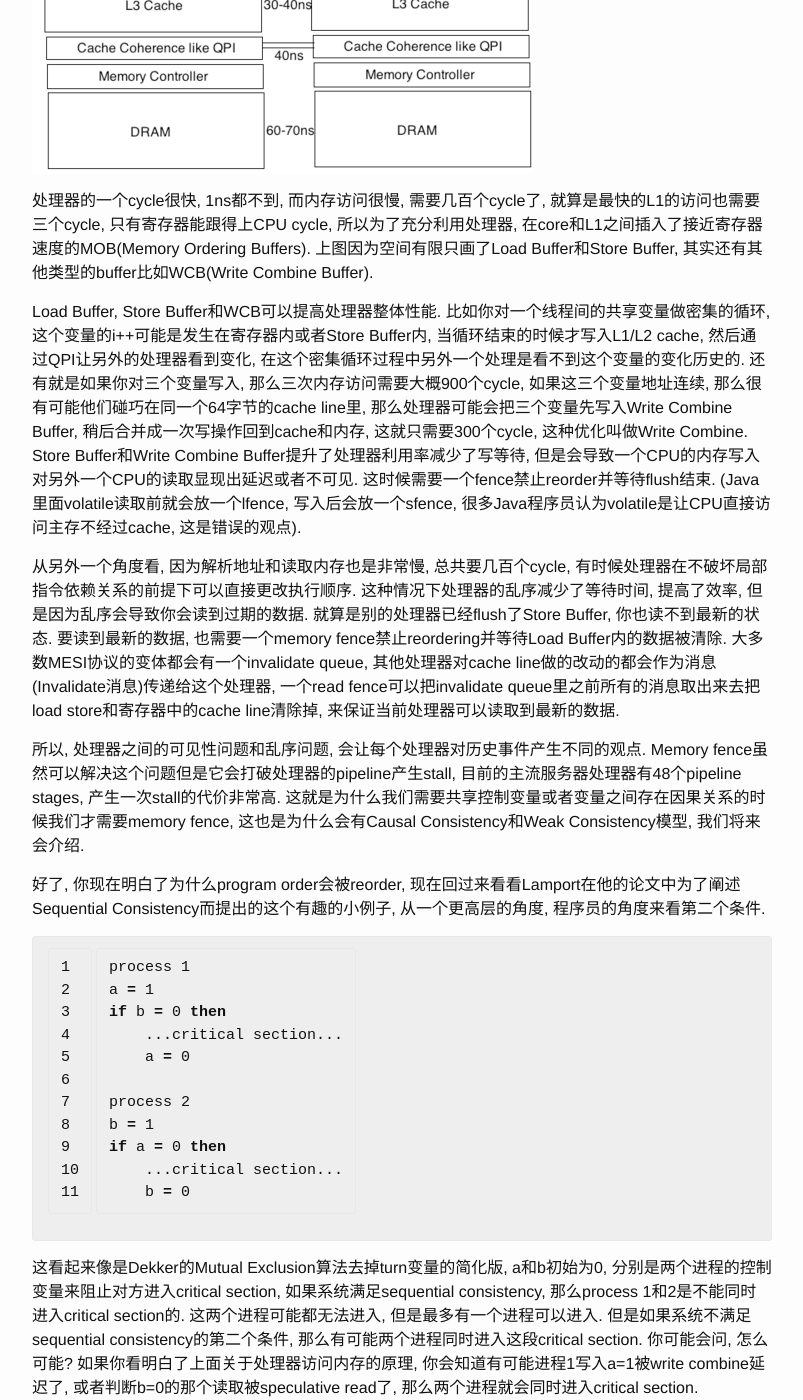
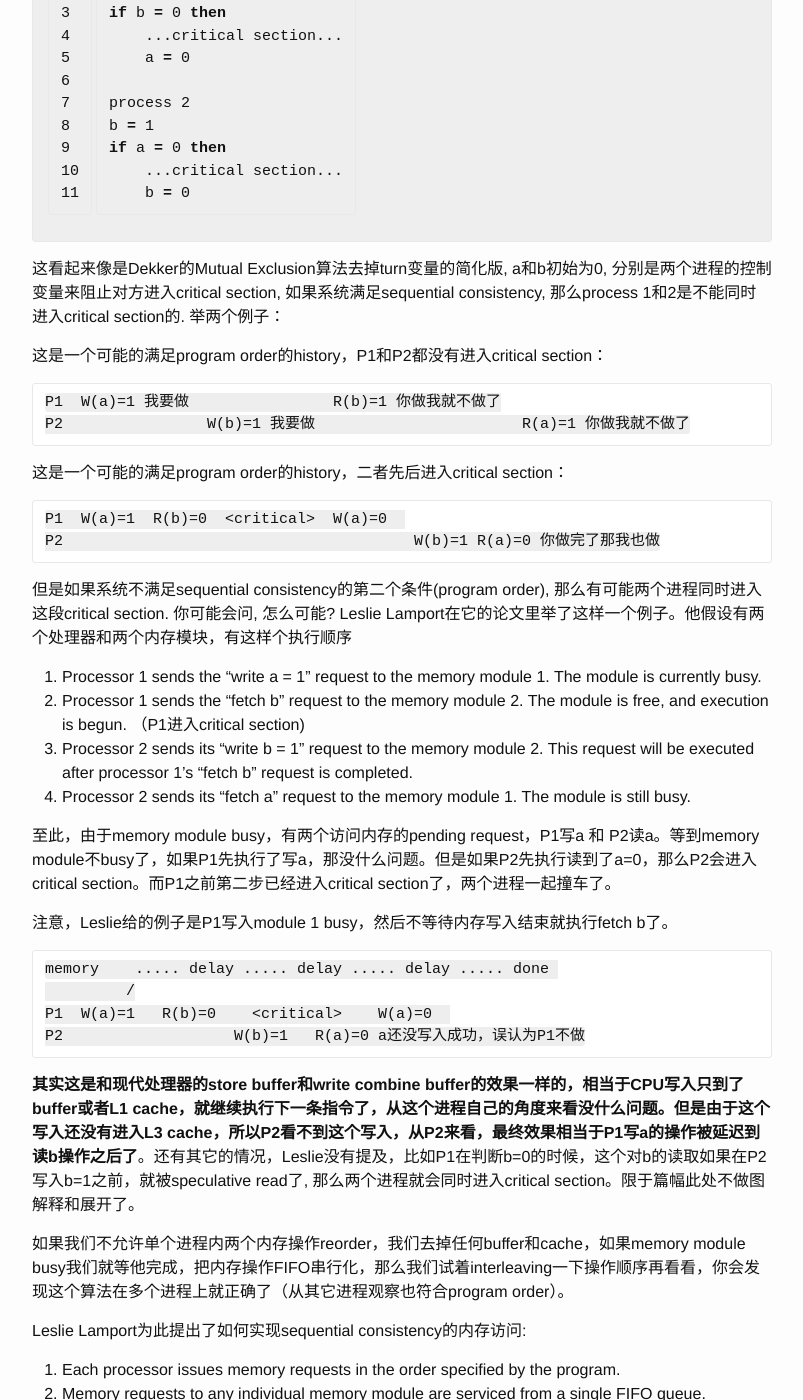
Before and after one commit to DanielYWoo/danielywoo.github.io, a Jekyll site: the page built from _posts/2015-11-23-history-of-distributed-systems-1.markdown, in a window 1280 px wide and 1400 px high, scrolled down 7853 px. Shown: the whole window, without its empty margins (238-1041 px from the left). Built offline with Jekyll 4.4.1, drawn with Linux system fonts in a browser that asks for light colours; comment, search, counter and statistics services are not loaded; some of the changed text lies outside the part shown.

Commit message:
extract program order

````diff
--- a/_posts/2015-11-23-history-of-distributed-systems-1.markdown
+++ b/_posts/2015-11-23-history-of-distributed-systems-1.markdown
@@ -96,25 +96,13 @@
 
 如果对于x的两次写入都是发生在同一个进程, 比如P0, 那么前面B的情况也不符合Sequential Consistency了. 为什么呢? 因为这样此P0就不符合program order了. 我们来看Lamport的定义中第二个方面关于program order的解释.
 
-第二个方面对于没有多线程开发经验的工程师稍微难理解一些. 比如两个进程P1, P2上发生的事件分别是1,2, 3, 4和5, 6, 7, 8, 如下图所示. 那么从全局来看我们必须要让事件交错成一个有序的集合. 从下图右边global-1的观点来看这样的交错和P1/P2是符合Sequential Consistency的, 但是global-2就不是, 其中1,4,3,2的顺序并不是P1的"program order". 第一种情况中P1和P2的原始顺序在交错中仍然得到了保留, 这个过程叫做arbitrary order-preserving interleaving.
+第二个方面对于没有多线程开发经验的工程师稍微难理解一些. 比如两个进程P1, P2上发生的事件分别是1, 2, 3, 4和5, 6, 7, 8。假设 如下图所示. 那么从全局来看我们必须要让事件交错成一个有序的集合，这个过程叫做arbitrary interleaving。从下图右边global-1的观点来看这样的交错是符合Sequential Consistency的, 这个过程叫做arbitrary order-preserving interleaving。但是global-2就不一定符合Sequential Consistency, 如果1-2-3-4操作的是同一个变量之间存在因果关系不可重排序，那么其中1,4,3,2的顺序显然不是P1的"program order".
 
 <img src="../images/2015-11-23/sc3.png" max-height="500px">
 
-不熟悉多线程编程的工程师可能会问, 为什么P1和global-2中对于3和2的顺序有不同的观点? 为什么program order还会变? 我这里稍微解释一下CPU读写内存的工作原理, 熟悉C++/Java内存模型的程序员可以跳过这部分.
+不熟悉多线程编程的工程师可能会问, 为什么原始的P1的执行顺序1-2-3-4在执行期会变成和global-2中1-4-3-2的顺序？这个解释比较长，我把它挪到了一篇新文章里，对此有兴趣的可以先读一下。处理器之间的可见性问题和乱序问题, 会让每个处理器对历史事件产生不同的观点. Memory fence虽然可以解决这个问题但是它会打破处理器的pipeline产生stall, 目前的主流服务器处理器有48个pipeline stages, 产生一次stall的代价非常高. 这就是为什么我们需要共享控制变量或者变量之间存在因果关系的时候我们才需要memory fence, 这也是为什么会有Causal Consistency和Weak Consistency模型, 我们将来会介绍。
 
-下面是典型的志强两路处理器的样子. 每个处理器的每个core有自己的L1/L2 cache, 所有的core共享L3 cache, 然后两颗处理器之间通过环形QPI通道实现cache coherence. 这样, 整个cache系统就成为了所有处理器核心看内存的窗口, 或者说是唯一事实.
-
-<img src="../images/2015-11-23/sc4.png" max-height="500px">
-
-处理器的一个cycle很快, 1ns都不到, 而内存访问很慢, 需要几百个cycle了, 就算是最快的L1的访问也需要三个cycle, 只有寄存器能跟得上CPU cycle, 所以为了充分利用处理器, 在core和L1之间插入了接近寄存器速度的MOB(Memory Ordering Buffers). 上图因为空间有限只画了Load Buffer和Store Buffer, 其实还有其他类型的buffer比如WCB(Write Combine Buffer).
-
-Load Buffer, Store Buffer和WCB可以提高处理器整体性能. 比如你对一个线程间的共享变量做密集的循环, 这个变量的i++可能是发生在寄存器内或者Store Buffer内, 当循环结束的时候才写入L1/L2 cache, 然后通过QPI让另外的处理器看到变化, 在这个密集循环过程中另外一个处理是看不到这个变量的变化历史的. 还有就是如果你对三个变量写入, 那么三次内存访问需要大概900个cycle, 如果这三个变量地址连续, 那么很有可能他们碰巧在同一个64字节的cache line里, 那么处理器可能会把三个变量先写入Write Combine Buffer, 稍后合并成一次写操作回到cache和内存, 这就只需要300个cycle, 这种优化叫做Write Combine. Store Buffer和Write Combine Buffer提升了处理器利用率减少了写等待, 但是会导致一个CPU的内存写入对另外一个CPU的读取显现出延迟或者不可见. 这时候需要一个fence禁止reorder并等待flush结束. (Java里面volatile读取前就会放一个lfence, 写入后会放一个sfence, 很多Java程序员认为volatile是让CPU直接访问主存不经过cache, 这是错误的观点).
-
-从另外一个角度看, 因为解析地址和读取内存也是非常慢, 总共要几百个cycle, 有时候处理器在不破坏局部指令依赖关系的前提下可以直接更改执行顺序. 这种情况下处理器的乱序减少了等待时间, 提高了效率, 但是因为乱序会导致你会读到过期的数据. 就算是别的处理器已经flush了Store Buffer, 你也读不到最新的状态. 要读到最新的数据, 也需要一个memory fence禁止reordering并等待Load Buffer内的数据被清除. 大多数MESI协议的变体都会有一个invalidate queue, 其他处理器对cache line做的改动的都会作为消息(Invalidate消息)传递给这个处理器, 一个read fence可以把invalidate queue里之前所有的消息取出来去把load store和寄存器中的cache line清除掉, 来保证当前处理器可以读取到最新的数据.
-
-所以, 处理器之间的可见性问题和乱序问题, 会让每个处理器对历史事件产生不同的观点. Memory fence虽然可以解决这个问题但是它会打破处理器的pipeline产生stall, 目前的主流服务器处理器有48个pipeline stages, 产生一次stall的代价非常高. 这就是为什么我们需要共享控制变量或者变量之间存在因果关系的时候我们才需要memory fence, 这也是为什么会有Causal Consistency和Weak Consistency模型, 我们将来会介绍.
-
-好了, 你现在明白了为什么program order会被reorder, 现在回过来看看Lamport在他的论文中为了阐述Sequential Consistency而提出的这个有趣的小例子, 从一个更高层的角度, 程序员的角度来看第二个条件.
+好了, 你现在明白了为什么reoder会破坏program order, 现在回过来看看Lamport在他的论文中为了阐述Sequential Consistency而提出的这个有趣的小例子, 从一个更高层的角度, 程序员的角度来看第二个条件。
 
 {% highlight bash linenos %}
 process 1
@@ -130,14 +118,45 @@
     b = 0
 {% endhighlight %}
 
-这看起来像是Dekker的Mutual Exclusion算法去掉turn变量的简化版, a和b初始为0, 分别是两个进程的控制变量来阻止对方进入critical section, 如果系统满足sequential consistency, 那么process 1和2是不能同时进入critical section的. 这两个进程可能都无法进入, 但是最多有一个进程可以进入. 但是如果系统不满足sequential consistency的第二个条件, 那么有可能两个进程同时进入这段critical section. 你可能会问, 怎么可能? 如果你看明白了上面关于处理器访问内存的原理, 你会知道有可能进程1写入a=1被write combine延迟了, 或者判断b=0的那个读取被speculative read了, 那么两个进程就会同时进入critical section.
+这看起来像是Dekker的Mutual Exclusion算法去掉turn变量的简化版, a和b初始为0, 分别是两个进程的控制变量来阻止对方进入critical section, 如果系统满足sequential consistency, 那么process 1和2是不能同时进入critical section的. 举两个例子：
+
+这是一个可能的满足program order的history，P1和P2都没有进入critical section：
+```
+P1  W(a)=1 我要做                R(b)=1 你做我就不做了
+P2                W(b)=1 我要做                       R(a)=1 你做我就不做了
+```
+这是一个可能的满足program order的history，二者先后进入critical section：
+```
+P1  W(a)=1  R(b)=0  <critical>  W(a)=0
+P2                                       W(b)=1 R(a)=0 你做完了那我也做
+```
+
+但是如果系统不满足sequential consistency的第二个条件(program order), 那么有可能两个进程同时进入这段critical section. 你可能会问, 怎么可能? Leslie Lamport在它的论文里举了这样一个例子。他假设有两个处理器和两个内存模块，有这样个执行顺序
+
+1. Processor 1 sends the "write a = 1" request to the memory module 1. The module is currently busy.
+2. Processor 1 sends the "fetch b" request to the memory module 2. The module is free, and execution is begun. （P1进入critical section)
+3. Processor 2 sends its "write b = 1" request to the memory module 2. This request will be executed after processor 1's "fetch b" request is completed.
+4. Processor 2 sends its "fetch a" request to the memory module 1. The module is still busy.
+
+至此，由于memory module busy，有两个访问内存的pending request，P1写a 和 P2读a。等到memory module不busy了，如果P1先执行了写a，那没什么问题。但是如果P2先执行读到了a=0，那么P2会进入critical section。而P1之前第二步已经进入critical section了，两个进程一起撞车了。
+
+注意，Leslie给的例子是P1写入module 1 busy，然后不等待内存写入结束就执行fetch b了。
+```
+memory    ..... delay ..... delay ..... delay ..... done
+         /
+P1  W(a)=1   R(b)=0    <critical>    W(a)=0
+P2                   W(b)=1   R(a)=0 a还没写入成功，误认为P1不做
+```
+<b>其实这是和现代处理器的store buffer和write combine buffer的效果一样的，相当于CPU写入只到了buffer或者L1 cache，就继续执行下一条指令了，从这个进程自己的角度来看没什么问题。但是由于这个写入还没有进入L3 cache，所以P2看不到这个写入，从P2来看，最终效果相当于P1写a的操作被延迟到读b操作之后了</b>。还有其它的情况，Leslie没有提及，比如P1在判断b=0的时候，这个对b的读取如果在P2写入b=1之前，就被speculative read了, 那么两个进程就会同时进入critical section。限于篇幅此处不做图解释和展开了。
+
+如果我们不允许单个进程内两个内存操作reorder，我们去掉任何buffer和cache，如果memory module busy我们就等他完成，把内存操作FIFO串行化，那么我们试着interleaving一下操作顺序再看看，你会发现这个算法在多个进程上就正确了（从其它进程观察也符合program order）。
 
 Leslie Lamport为此提出了如何实现sequential consistency的内存访问:
 
 1. Each processor issues memory requests in the order specified by the program.
 2. Memory requests to any individual memory module are serviced from a single FIFO queue.
 
-第一点就是禁止reordering, 第二点就是FIFO的内存控制器. 这样的系统可想而知, 会比我们今天使用的系统慢几百倍, 没有任何一款主流处理器能够达到sequential consistency. 所以为了换取效率, 维护数据一致性变成了开发人员的责任, 系统只提供给你memory fence, CAS, LL/SC之类的基础工具. 无论你是C++还是Java开发人员都要非常小心的使用线程, 其实即便是非常有经验的开发人员有时候也会在线程上犯错, 近年来出现的lock-free和wait-free的数据结构比基于锁的实现运行期更加动态, 更加难以正确实现, 出现了bug之后非常难解决. 所以我们必须深入理解一致性, 在设计的时候想清楚各种边际条件来避免多线程的问题.
+第一点就是从CPU角度来看内存操作指令总是立即发出没有延迟, 第二点就是从内存控制器角度来看FIFO串行化，如果内存控制器繁忙，那么CPU的内存读写指令要排队等待。这样的系统可想而知, 相当于没有了缓存和re-ordering。这样的系统会比我们今天使用的系统慢几百倍, 没有任何一款主流处理器能够达到sequential consistency. 所以在分布式系统中，为了换取效率, 维护数据一致性变成了开发人员的责任, 多路处理器的微观分布式系统只提供给你memory fence, CAS, LL/SC之类的基础工具. 无论你是C++还是Java开发人员都要非常小心的使用线程, 其实即便是非常有经验的开发人员有时候也会在线程上犯错, 近年来出现的lock-free和wait-free的数据结构比基于锁的实现运行期更加动态, 更加难以正确实现, 出现了bug之后非常难解决. 所以我们必须深入理解一致性, 在设计的时候想清楚各种边际条件来避免多线程的问题.
 
 早期一致性问题都是在多路处理器级别研究的, 但是往更宏观的分布式系统来看, 多个服务器节点的写操作也经常会有本地buffer, 也会产生类似write combine的副作用, 这些问题在不同规模上看都是类似的.
 
@@ -149,7 +168,7 @@
 
 ## Linearizability, 1987
 
-Linearizability模型的一致性高于 sequential consistency, 有时候也叫做strong consistency或者atomic consistency, 可以说是我们能够实现的最高的一致性模型. 它是Herlihy and Wing在1987年提出的[[4]](#参考). 通过前面的讨论我们现在知道sequential consistency 只关心所有进程或者节点的历史事件存在唯一的偏序关系, 它不关心时间顺序. 而linearizability相当于在sequential consistency的基础上再去关心时间顺序, 在不依赖物理时钟的前提下, 区分非并发操作的先后. Linearizability是一个很重要的概念, 如果你不了解它你就无法真正理解Raft算法等.
+Linearizability模型的一致性高于 sequential consistency, 有些人把它叫做strong consistency或者atomic consistency, 可以说是我们能够实现的针对单一操作的最高的一致性模型（后面还会提到多操作的模型）。 它是Herlihy and Wing在1987年提出的[[4]](#参考). 通过前面的讨论我们现在知道sequential consistency 只关心所有进程或者节点的历史事件存在唯一的偏序关系来确保program order, 它不关心进程间操作发生的真实的时间顺序. 而linearizability相当于在sequential consistency的基础上再去关心时间顺序, 区分非并发操作的先后. Linearizability是一个很重要的概念, 如果你不了解它你就无法真正理解Raft算法等.
 
 我们可以用一个高等数据结构比如队列来描述Linearizability的定义(来源于Herlihy & Wing). 假设Enq x A表示A进程开始尝试把x加入队列尾部, OK A表示操作结束, Deq A表示A进程开始从队列头部取出一个元素, OK y A表示取出了y并操作结束. 下面左边是物理时间上的操事件顺序, 那么我们如果再最后面加一个OK A那么, 你会发现所有的事件的起始/结束都是成对的.
 
@@ -162,11 +181,11 @@
 
 那么在不违背队列的正确行为的前提下, S就是H的一个linearization. 下面的例子中, 最左边是物理时间上发生的H, 中间是补齐成对之后的H', 右边是H'的一个linearization.
 
-<img src="../images/2015-11-23/linear1.png" max-height="500px">
+<img src="../images/2015-11-23/linear1.png" max-height="500px"/>
 
-用通俗但是不严谨的话来说, Linearization蕴含了两个特性, 第一, S中的事件起始/结束是"紧挨着"的表示粒度上必须是整个事件, 事件之间不能交错, (就是假设一个调用的结束事件返回之前我们就认为事件已经完成了, 把并发的调用时间缩短来产生顺序关系). 第二, H中全序关系延续到S中, 说明S仍然存在原始事件的物理时间的顺序. 如果你没看明白这么拗口的定义, 没关系, 看看下面这个图你就很容易明白了.
+用通俗但是不严谨的话来说, Linearization蕴含了两个特性, 第一, S中的每对起始/结束是"紧挨着"的表示粒度上必须是个完整的原子事件, 事件之间不能交错. 第二, H中全序关系延续到S中, 说明S仍然存在原始事件的物理时间的顺序. 如果你没看明白这么拗口的定义, 没关系, 看看下面这个图你就很容易明白了.
 
-<img src="../images/2015-11-23/linear2.png" max-height="500px">
+<img src="../images/2015-11-23/linear2.png" max-height="500px"/>
 
 并不是所有的情况都是Linerizable的, 比如我们的队列行为是这样的:
 
@@ -183,7 +202,7 @@
 
     Enq x A -> OK A -> Enq y B -> OK B -> Deq A -> OK y A
 
-但是这两个排法都违背了队列的FIFO行为, 这样的事件顺序不符合Linearizable.
+但是这两个排法都违背了队列的FIFO行为, 这样的事件顺序不符合Program Order，也不满足Linearizable.
 
 再给一个例子, 这个是可以的
 
@@ -195,9 +214,9 @@
 
     Enq x A -> OK A -> Deq B -> OK x B
 
-你要是觉得这种定义很晦涩, 没关系, 用通俗的语言来讲, 就是A写入了x结束后, 接下来B一定能读出来, 这虽然不严谨, 但是确实是Linearizability的本质. 下图中从左往右是物理时间, 长条是指我们观察到的一个事件的开始和结束, 其中P0把x的值从0改写为1. 长条是一个事件的时间窗口. 这个过程中如果P1去读取x, 如果P1的读和P0的写在时间上有重叠, 二者是并发的, 那么P1读出来的无论是0还是1, 都算符合linearizability, 你认为P1的读事件发生在P0的写事件之前或者之后,都可以. P2和P0之间也是这样. 但是P2和P1读取x的结果必须是要么0-0, 要么0-1, 要么1-1, 但是不能是1-0. 最后的P3因为起始晚于P0的结束, 所以要符合linerizability就只能读出x=1才行, 我们必须认为P3的读事件发生在P0的写事件之后.
+你要是觉得这种定义很晦涩, 没关系, 用通俗的语言来讲, 就是A写入了x结束后, 接下来B一定能读出来x。这虽然不严谨, 但是确实是Linearizability的本质. 下图中从左往右是物理时间, 长条是指我们观察到的一个事件的开始和结束, 其中P0把x的值从0改写为1. 长条是一个事件的时间窗口. 这个过程中如果P1去读取x, 如果P1的读和P0的写在时间上有重叠, 二者是并发的, 那么P1读出来的无论是0还是1, 都算符合linearizability, 你认为P1的读事件发生在P0的写事件之前或者之后,都可以. P2和P0之间也是这样. 但是P2和P1读取x的结果必须是要么0-0, 要么0-1, 要么1-1, 但是不能是1-0. 最后的P3因为起始晚于P0的结束, 所以要符合linerizability就只能读出x=1才行, 我们必须认为P3的读事件发生在P0的写事件之后.
 
-<img src="../images/2015-11-23/linear3.png" max-height="500px">
+<img src="../images/2015-11-23/linear3.png" max-height="500px"/>
 
 当事件之间没有重叠, 中间有个"小间隔"的时候, Linearizability必须给出明确的先后顺序. 而前面介绍的sequential consistency则不需要这样的要求,  如果上面的例子中如果P3读出来是0, 那么也是符合Sequential Consistency的.
 
@@ -205,15 +224,17 @@
 
 下面是Herlihy和Wing的论文中给出的例子, 大家可以看看, 哪些是符合Linearizability的?
 
-<img src="../images/2015-11-23/linear4.png" max-height="500px">
+<img src="../images/2015-11-23/linear4.png" max-height="500px"/>
 
 图片来源: Linearizability : A Correctness Condition for Concurrent Objects
 
-Linearizability的两个很好的特性Locality和Non-blocking, 有兴趣的同学可以自己去看看, 限于篇幅本文不再介绍了. 如果你的理解还有点不清晰, 下一篇文章中我们介绍Paxos算法的时候你应该能更好的理解它.
+前面我们讲过，由于各种时钟误差，分布式系统是不可能通过wall clock来实现高级别的一致性的，这里我们说的两个操作有先后，是指在实现中两个操作有因果关系，比如第一个操作完成了之后才执行第二个操作，或者通过Lamport Clock找出操作之间的先后顺序。比较特殊的是Spanner对于没有因果关系的操作的排序利用了物理时钟，在一个操作完成后它再通过sleep一定的时间，确保物理时钟误差范围，从而区分两个没有因果关系的操作的先后顺序。某种程度上讲，这是个小作弊，相当于把因为时钟误差而有可能并行（但是没并行）的操作也直接当作并行了。另外Spanner在物理时钟发生故障的时候，节点之间也会有顺序的不一致。后续的文章我们会讲到Spanner。
+
+如果你的理解还有点不清晰, 下一篇文章中我们介绍Paxos算法的时候你应该能更好的理解它.
 
 Linearizability和Sequential Consistency你可以把它们想象成一个烧烤架, 上面有很多烤串, 你不可以把肉和洋葱在一个烤叉上互换位置(单个进程需要符合program order), 但是你可以拨动所有烤叉上的肉和洋葱, 让他们从左往右排列出来一个先后顺序. 不管是Linearizability还是Sequential Consistency, 那么下面A和C谁在前面都可以, 因为A和C是并行的, 但是C和B在Linearizabiltiy中必须C在前B在后, 而Sequential Consistency中B和C的顺序可以互换.
 
-<img src="../images/2015-11-23/linear5.png" max-height="500px">
+<img src="../images/2015-11-23/linear5.png" max-height="500px"/>
 
 这么看Linearizability和Sequential Consistency是不是很像? 过去绝大多数人会认为Linearizability的定义只是比Sequential consistency多了一个物理时间先后的约束, 所以认为他们很像, 甚至认为它们基本是一个东西, 性能也应该差不多. 但是后来以色列科学家Hagit Attiya和Jennifer Welch在1994年发表的论文让大家意识到他们其实是完全不同的概念, 性能差别很大. (Sequential Consistency versus Linearizabiltiy, ACM Transactions on Computer Systems, Vol 12, No 2, May 1994, Pages 91-122) 过去人们在探讨这两种一致性模型的时候没有真正分析过他们的理论上的性能差别, Attiya第一次给出了具体的分析.
 
--- a/_posts/2021-03-22-history-of-distributed-systems-4.markdown
+++ b/_posts/2021-03-22-history-of-distributed-systems-4.markdown
@@ -24,7 +24,7 @@
 
 我稍微总结了一下，对Eventual Consistency给出一个严格定义
 
-* 对于一个进程P1，他自己的读写遵循programming order。
+* 对于一个进程P1，他自己的读写遵循program order。
 * 如果P1 W(x), 然后P2 W(x)，其它进程允许看到随意顺序，但是最终都会看到P2 W(x)的值。
 
 作者还提及到Eventual Consistency有一些变体，我觉得有两个变体很值得给大家分享一下。
--- a/_posts/2021-03-23-history-of-distributed-systems-5.markdown
+++ b/_posts/2021-03-23-history-of-distributed-systems-5.markdown
@@ -59,7 +59,7 @@
 
 <img src="../images/2021-03-23/conflict-equivalent.png" max-height="500px">
 
-这种情况的本质就是不改变causal(conflict)关系的情况下，把没有causal关系的操作保持单个进程内的programming order进行排序，得到一个完全事务串行化的schedule。因为没有改变causal关系，所以前后两个schedule等同，那么我们认为原始的schedule中的conflict操作都被等同于分割到两个完全串行化的事务了，所以我们认为这也算是一种符合Serializability Consistency的情况。
+这种情况的本质就是不改变causal(conflict)关系的情况下，把没有causal关系的操作保持单个进程内的program order进行排序，得到一个完全事务串行化的schedule。因为没有改变causal关系，所以前后两个schedule等同，那么我们认为原始的schedule中的conflict操作都被等同于分割到两个完全串行化的事务了，所以我们认为这也算是一种符合Serializability Consistency的情况。
 
 #### View Equivalent Serializability
 
@@ -73,7 +73,7 @@
 
 3. **Update Read:** 对任何一个变量X，在两个schedule里都是T1 W(X) < T2 R(X), 那么这两个schedule是满足第三个条件的。
 
-举个例子，下图中两个schedule里，我分别用绿色，蓝色，紫色来代表条件1/2/3。我们把左边的schedule保持T1和T2内部的programming order不变的情况下重排称右边的schedule，我们发现六条线一个也没少，所以二者是view equivalent的。因为右边的schedule是serial schedule，因此左边的原始schedule符合Serializability Consistency。
+举个例子，下图中两个schedule里，我分别用绿色，蓝色，紫色来代表条件1/2/3。我们把左边的schedule保持T1和T2内部的program order不变的情况下重排称右边的schedule，我们发现六条线一个也没少，所以二者是view equivalent的。因为右边的schedule是serial schedule，因此左边的原始schedule符合Serializability Consistency。
 
 <img src="../images/2021-03-23/view-equivalent.png" max-height="500px">
 
````
Also changed, not shown: _posts/2021-04-11-program-order-in-distributed-systems.markdown (added, +55 -0 lines).
